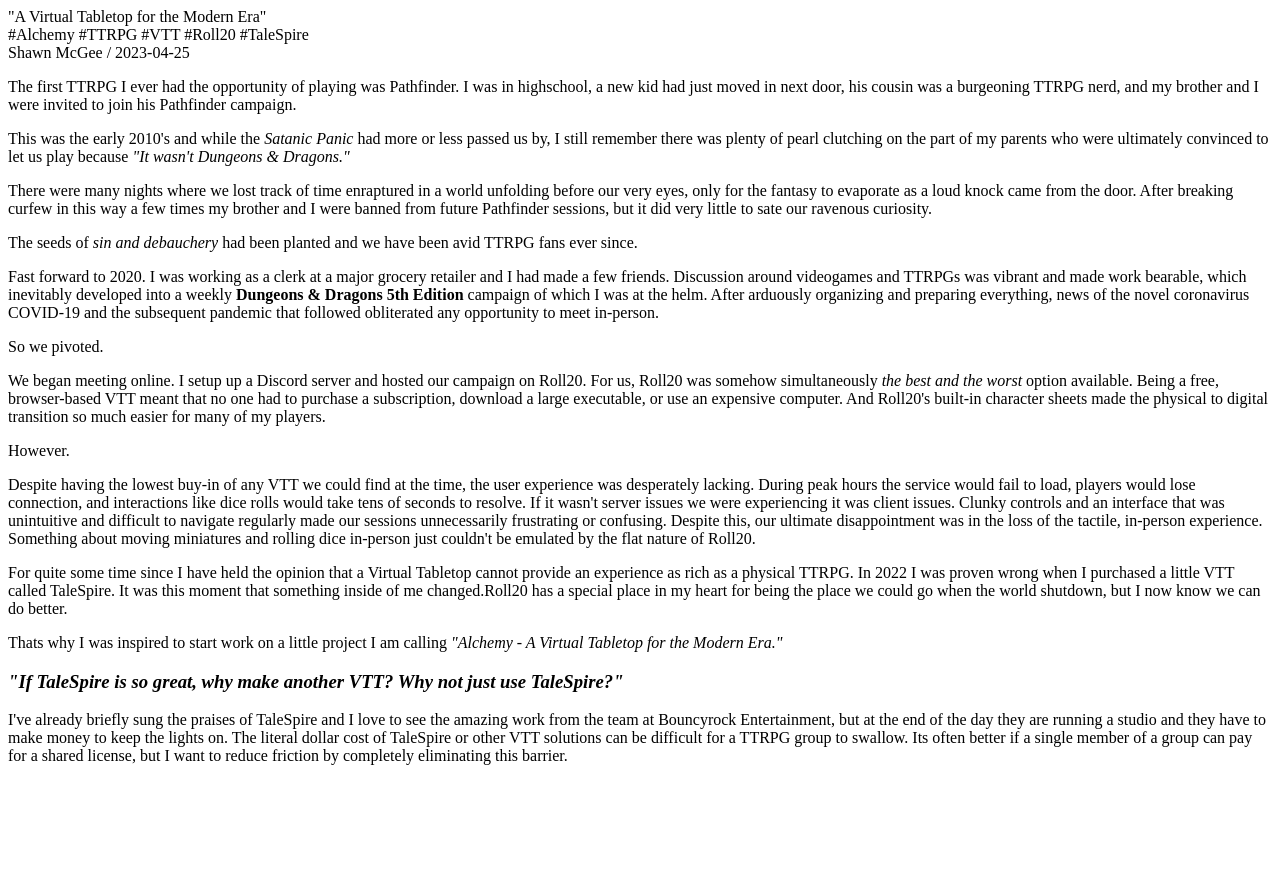
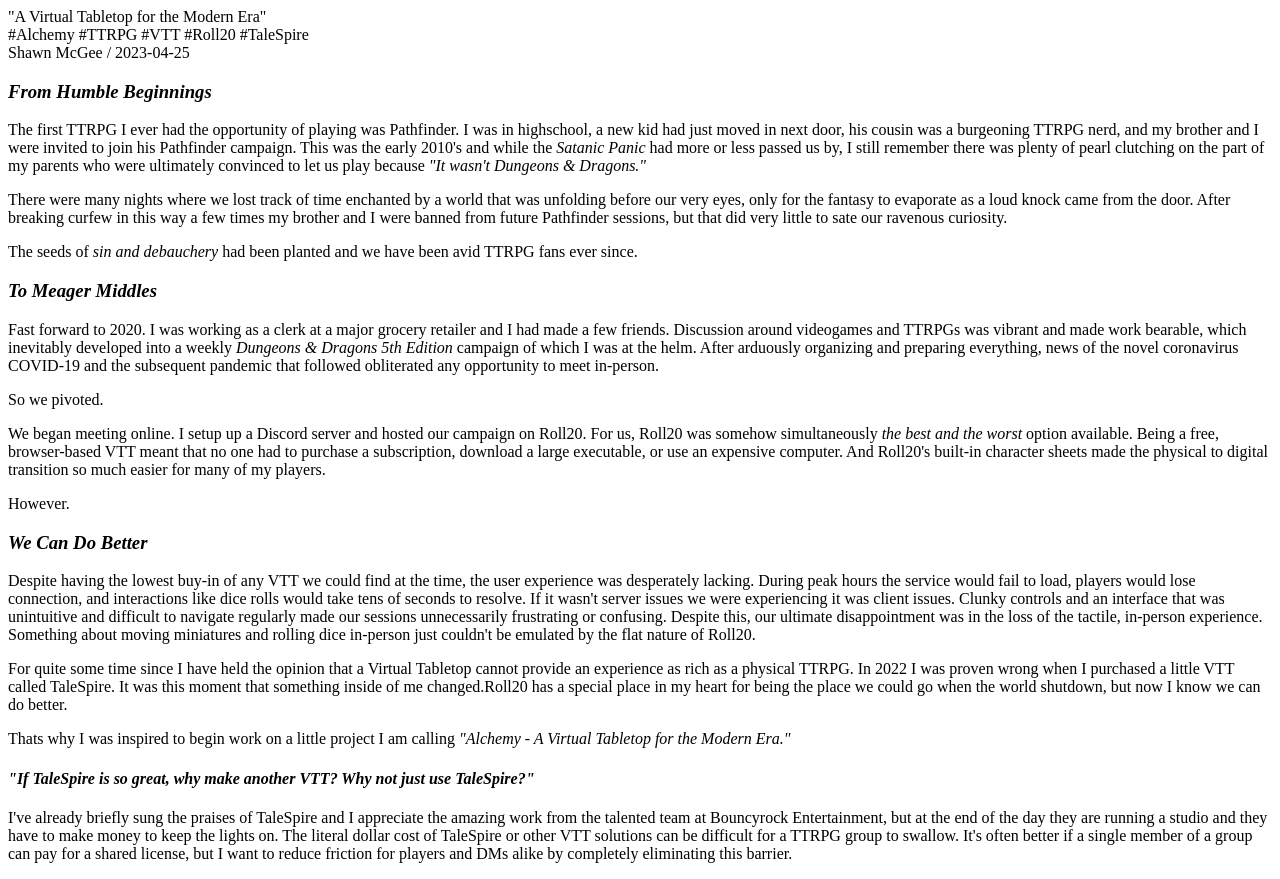
Before and after one commit to shawn-mcgee/shawn-mcgee.github.io, an Eleventy site: page src/posts/2023-04-25.md in a window 1280 px wide. Before the commit the page ends 800 px from the top, so only its background shows below. Built offline with nearby package versions, Linux system fonts and the light colour scheme; Eleventy itself is replaced by a stand-in of ours; files that its build step writes are made by us from their sources.

Commit message:
Update 2023-04-25.md

```diff
--- a/src/posts/2023-04-25.md
+++ b/src/posts/2023-04-25.md
@@ -6,15 +6,17 @@
 layout: post
 ---
 
-The first TTRPG I ever had the opportunity of playing was Pathfinder. I was in highschool, a new kid had just moved in next door, his cousin was a burgeoning TTRPG nerd, and my brother and I were invited to join his Pathfinder campaign.
+### *From Humble Beginnings*
 
-This was the early 2010's and while the *Satanic Panic* had more or less passed us by, I still remember there was plenty of pearl clutching on the part of my parents who were ultimately convinced to let us play because *"It wasn't Dungeons & Dragons."*
+The first TTRPG I ever had the opportunity of playing was Pathfinder. I was in highschool, a new kid had just moved in next door, his cousin was a burgeoning TTRPG nerd, and my brother and I were invited to join his Pathfinder campaign. This was the early 2010's and while the *Satanic Panic* had more or less passed us by, I still remember there was plenty of pearl clutching on the part of my parents who were ultimately convinced to let us play because *"It wasn't Dungeons & Dragons."*
 
-There were many nights where we lost track of time enraptured in a world unfolding before our very eyes, only for the fantasy to evaporate as a loud knock came from the door. After breaking curfew in this way a few times my brother and I were banned from future Pathfinder sessions, but it did very little to sate our ravenous curiosity.
+There were many nights where we lost track of time enchanted by a world that was unfolding before our very eyes, only for the fantasy to evaporate as a loud knock came from the door. After breaking curfew in this way a few times my brother and I were banned from future Pathfinder sessions, but that did very little to sate our ravenous curiosity.
 
 The seeds of *sin and debauchery* had been planted and we have been avid TTRPG fans ever since.
 
-Fast forward to 2020. I was working as a clerk at a major grocery retailer and I had made a few friends. Discussion around videogames and TTRPGs was vibrant and made work bearable, which inevitably developed into a weekly **Dungeons & Dragons 5th Edition** campaign of which I was at the helm. After arduously organizing and preparing everything, news of the novel coronavirus COVID-19 and the subsequent pandemic that followed obliterated any opportunity to meet in-person.
+### *To Meager Middles*
+
+Fast forward to 2020. I was working as a clerk at a major grocery retailer and I had made a few friends. Discussion around videogames and TTRPGs was vibrant and made work bearable, which inevitably developed into a weekly *Dungeons & Dragons 5th Edition* campaign of which I was at the helm. After arduously organizing and preparing everything, news of the novel coronavirus COVID-19 and the subsequent pandemic that followed obliterated any opportunity to meet in-person.
 
 So we pivoted.
 
@@ -22,12 +24,14 @@
 
 However.
 
+### *We Can Do Better*
+
 Despite having the lowest buy-in of any VTT we could find at the time, the user experience was desperately lacking. During peak hours the service would fail to load, players would lose connection, and interactions like dice rolls would take tens of seconds to resolve. If it wasn't server issues we were experiencing it was client issues. Clunky controls and an interface that was unintuitive and difficult to navigate regularly made our sessions unnecessarily frustrating or confusing. Despite this, our ultimate disappointment was in the loss of the tactile, in-person experience. Something about moving miniatures and rolling dice in-person just couldn't be emulated by the flat nature of Roll20.
 
-For quite some time since I have held the opinion that a Virtual Tabletop cannot provide an experience as rich as a physical TTRPG. In 2022 I was proven wrong when I purchased a little VTT called TaleSpire. It was this moment that something inside of me changed.Roll20 has a special place in my heart for being the place we could go when the world shutdown, but I now know we can do better.
+For quite some time since I have held the opinion that a Virtual Tabletop cannot provide an experience as rich as a physical TTRPG. In 2022 I was proven wrong when I purchased a little VTT called TaleSpire. It was this moment that something inside of me changed.Roll20 has a special place in my heart for being the place we could go when the world shutdown, but now I know we can do better.
 
-Thats why I was inspired to start work on a little project I am calling *"Alchemy - A Virtual Tabletop for the Modern Era."*
+Thats why I was inspired to begin work on a little project I am calling *"Alchemy - A Virtual Tabletop for the Modern Era."*
 
-### *"If TaleSpire is so great, why make another VTT? Why not just use TaleSpire?"*
-I've already briefly sung the praises of TaleSpire and I love to see the amazing work from the team at Bouncyrock Entertainment, but at the end of the day they are running a studio and they have to make money to keep the lights on.
-The literal dollar cost of TaleSpire or other VTT solutions can be difficult for a TTRPG group to swallow. Its often better if a single member of a group can pay for a shared license, but I want to reduce friction by completely eliminating this barrier.
+#### *"If TaleSpire is so great, why make another VTT? Why not just use TaleSpire?"*
+I've already briefly sung the praises of TaleSpire and I appreciate the amazing work from the talented team at Bouncyrock Entertainment, but at the end of the day they are running a studio and they have to make money to keep the lights on.
+The literal dollar cost of TaleSpire or other VTT solutions can be difficult for a TTRPG group to swallow. It's often better if a single member of a group can pay for a shared license, but I want to reduce friction for players and DMs alike by completely eliminating this barrier.
```
